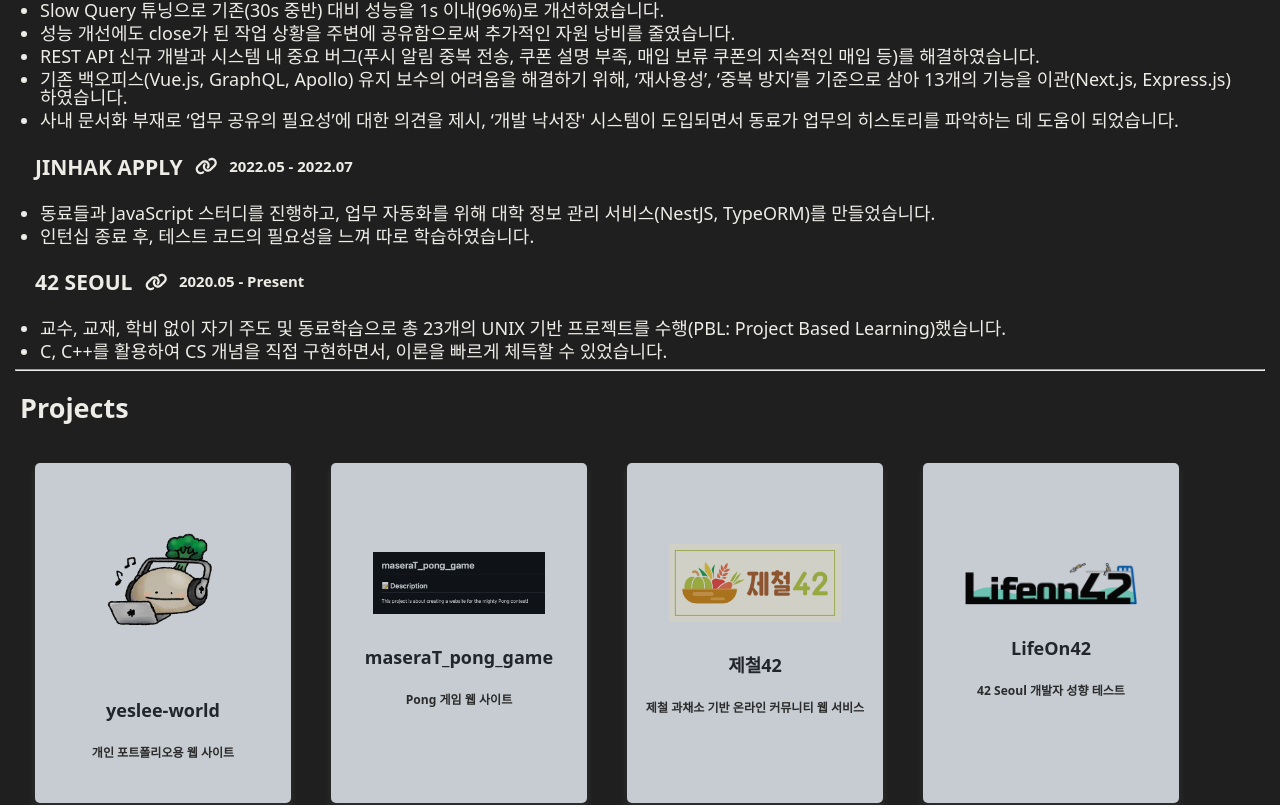
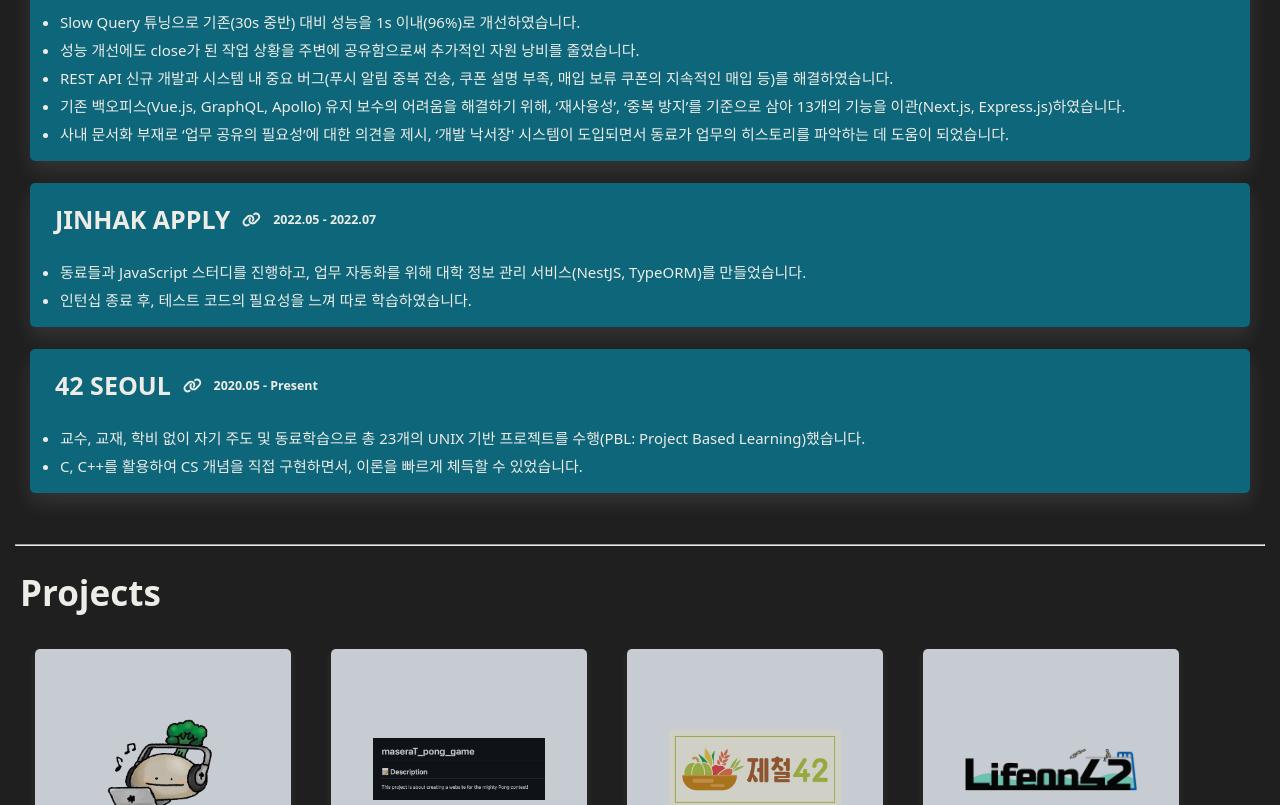
Before and after one commit to yeslee-v/personal_homepage, a Next.js app: page / in a window 1280 px wide. Shown: the part 555-1360 px from the top of the page. Built offline with nearby package versions, Linux system fonts and the light colour scheme.

Commit message:
Modify css: h, padding

```diff
--- a/src/components/projects.tsx
+++ b/src/components/projects.tsx
@@ -14,7 +14,7 @@
       <div className={styles.project}>
         {projectsDetail.map((project) => (
           <Link prefetch href={`projects/${project.id}`}>
-            <div key={project.id} className={styles.projectBox}>
+            <section key={project.id} className={styles.projectBox}>
               <img
                 alt={project.title}
                 src={`/images/${project.title}.png`}
@@ -27,7 +27,7 @@
                 <h4>{project.title}</h4>
                 <h6>{project.description}</h6>
               </div>
-            </div>
+            </section>
           </Link>
         ))}
       </div>
--- a/src/styles/careers.module.css
+++ b/src/styles/careers.module.css
@@ -1,8 +1,8 @@
 .careers {
-  padding-top: 10px;
+  padding-bottom: 20px;
 }
 
-.careerInfo {
+.careerBox {
   background-color: rgb(13, 102, 122);
 
   margin-bottom: 22px;
--- a/src/styles/home.module.css
+++ b/src/styles/home.module.css
@@ -3,6 +3,14 @@
   margin-bottom: 0px;
 }
 
+.container h2 {
+  font-size: 35px;
+}
+
+.container h3 {
+  font-size: 25px;
+}
+
 .container p {
   font-size: 30px;
 }
--- a/src/styles/projects.module.css
+++ b/src/styles/projects.module.css
@@ -2,7 +2,7 @@
   display: flex;
   justify-content: flex-start;
   gap: 20px;
-  padding-top: 10px;
+  padding-bottom: 20px;
 }
 
 .projectBox {
```
